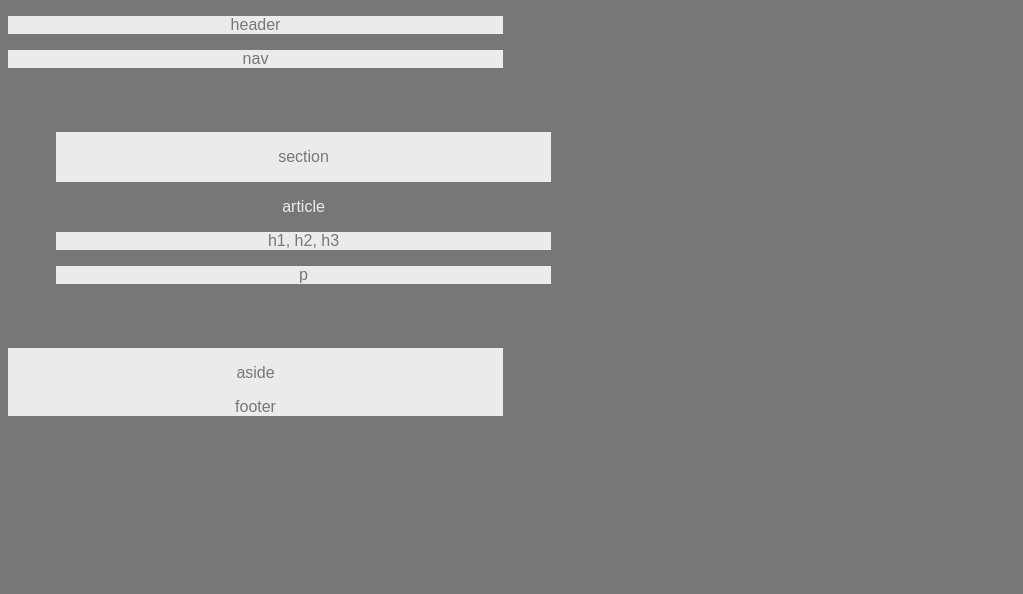
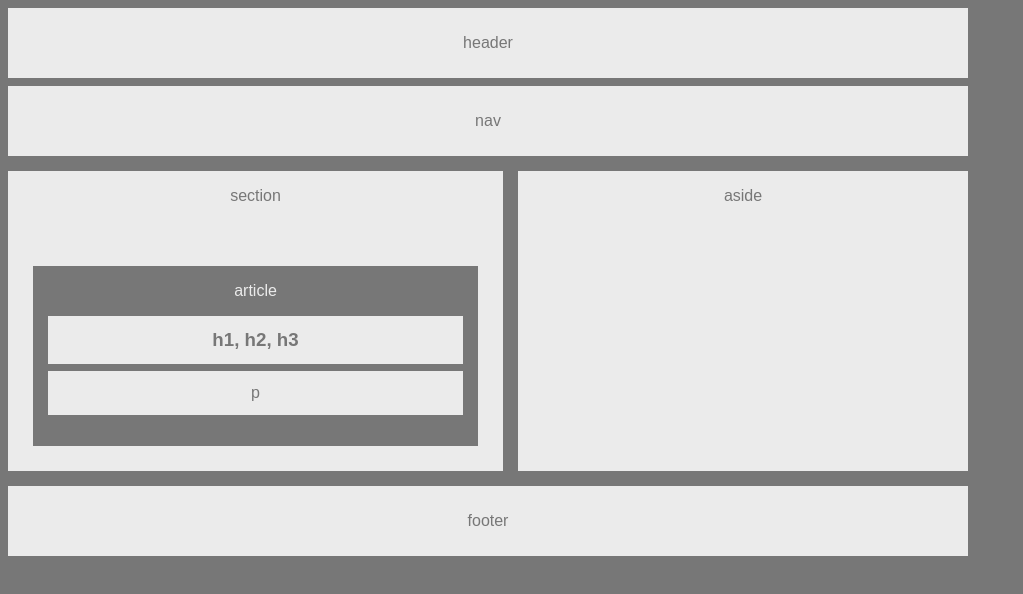
Before and after one commit to egcarl/HW-Wireframe, a plain HTML site: page index.html in a window 1280 px wide. Shown: the whole page, without its empty margins (0-1023 px from the left). Drawn offline with Linux system fonts and the light colour scheme.

Commit message:
added completely revised index and css files.

```diff
--- a/index.html
+++ b/index.html
@@ -4,44 +4,42 @@
     <meta charset="UTF-8">
     <meta name="viewport" content="width=device-width, initial-scale=1.0">
     <meta http-equiv="X-UA-Compatible" content="ie=edge">
-    <link rel="stylesheet" href="style.css">
-    <title>Document</title>
+    <link rel="stylesheet" type="text/css" href="style.css">
+    <title>Redo</title>
 </head>
 <body>
+    <!-- header container -->
     <header>
         <p>header</p>
     </header>
-
+    <!-- nav container -->
     <nav>
         <p>nav</p>
     </nav>
+    <!-- section container -->
+    <section class="clearfix">
+        <p>section</p>
+            <!-- article container -->
+            <article class="clearfix">
+                <p class="reverse">article
+                <h1 class="default">h1, h2, h3</h1>
+                <p class="default">p</p>
+                </p>
 
-    <section id="full">
-        <p>section</p>
-
-        <article>
-            <p>article</p>
-
-            <div id="headers">
-                h1, h2, h3
-            </div>
-
-            <div id="paragraph">
-                <p>
-                    p
-                </p>
-            </div>
-
-        </article>
+            </article>
     </section>
-
+    <!-- aside container -->
     <aside>
         <p>aside</p>
     </aside>
-
+    <!-- footer container -->
     <footer>
         <p>footer</p>
     </footer>
 
+
+
+
+
 </body>
 </html>
--- a/style.css
+++ b/style.css
@@ -6,59 +6,72 @@ body {
 }
 
 header {
+    color: #777;
     background-color: #ebebeb;
-    color: #777;
-    width: 495px;
-
+    clear: both;
+    height: 50px;
+    padding: 10px;
+    margin-top: 3px;
 }
 
 nav {
+    color: #777;
     background-color: #ebebeb;
-    color: #777;
+    clear: both;
+    height: 50px;
+    padding: 10px;
+    margin-top: 8px;
+    margin-bottom: 15px;
+}
+
+section {
     width: 495px;
-}
-aside {
-    background-color: #ebebeb;
+    background-color:#ebebeb;
     color: #777;
     float: left;
-    width: 495px;
-
-}
-
-#full {
-    background-color: #ebebeb;
-    color: #777;
-    overflow: auto;
-    float: left;
-    width: 495px;
-    margin: 5%;
+    height: 300px;
 }
 
 article {
+    display: inline-block;
+    width: 90%;
     background-color: #777;
-    position: relative;
+    height: 60%;
+    margin-top: 45px;
+}
+
+aside {
+    color: #777;
+    background-color: #ebebeb;
+    display: inline;
+    width: 450px;
+    float: right;
+    height: 300px;
+    margin-bottom: 15px;
+}
+
+.clearfix {
+    /* overflow: auto; */
+}
+
+.reverse {
+    background-color: #777;
     color: #ebebeb;
-    overflow: auto;
-    float: left;
+}
+
+.default {
+    background-color: #ebebeb;
+    color: #777;
+    width: 93%;
+    margin: 7px auto;
+    padding: 13px 0;
 }
 
 footer {
+    color: #777;
     background-color: #ebebeb;
-    color: #777;
-    width: 495px;
     clear: both;
+    height: 50px;
+    padding: 10px;
+    margin-top: 5px;
 }
-
-#headers {
-    background-color: #ebebeb;
-    color: #777;
-    position: relative;
-    width: 495px;
-}
-
-#paragraph {
-    background-color: #ebebeb;
-    color: #777;
-    position: relative;
-    width: 495px;
-}
```
Also changed, not shown: 1 other file.
